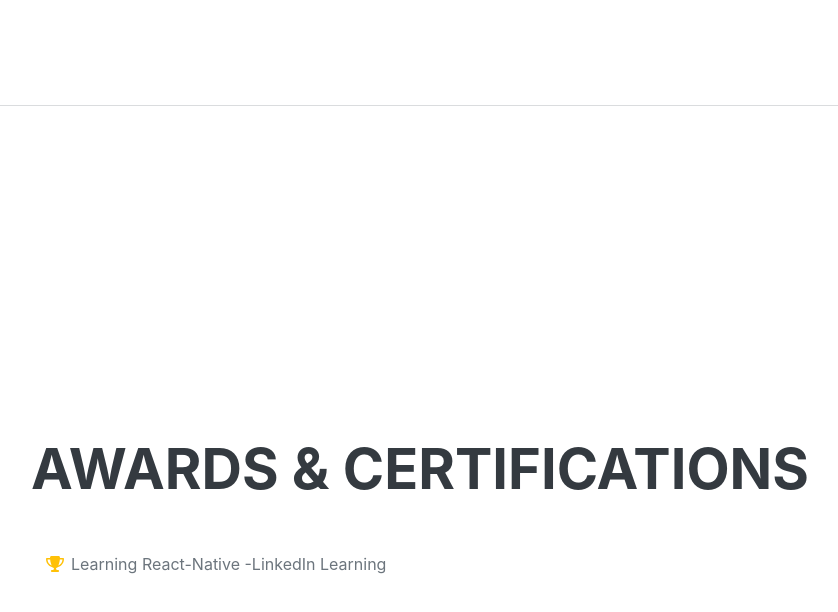
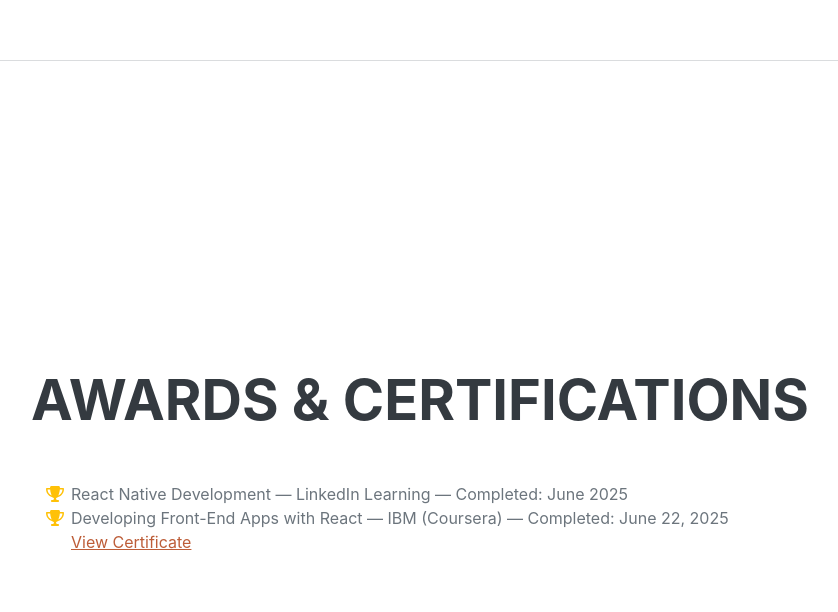
Before and after one commit to 22003495-WaiYanBhonePyae/Portfolio, a website: page dist/index.html in a window 1280 px wide. Shown: the part 4449-5061 px from the top of the page, without its empty margins (289-1127 px from the left). Drawn offline with nearby package versions, Linux system fonts and the light colour scheme; a web font is replaced by a local one.

Commit message:
Updated Awards & Certifications section

```diff
--- a/dist/index.html
+++ b/dist/index.html
@@ -137,7 +137,7 @@
                     <h2 class="mb-5">Skills</h2>
 
                     <!-- Programming Languages & Tools -->
-                    <div class="subheading mb-3">Programming Languages & Tools</div>
+
                     <div class="subheading mb-3">Programming Languages & Tools</div>
                     <ul class="list-inline dev-icons text-center">
                         <li class="list-inline-item mx-3">
@@ -221,13 +221,18 @@
         <ul class="fa-ul mb-0">
             <li>
                 <span class="fa-li"><i class="fas fa-trophy text-warning"></i></span>
-                            Learning React-Native -LinkedIn Learning
+                React Native Development — LinkedIn Learning — Completed: June 2025
             </li>
-
-
+            <li>
+                <span class="fa-li"><i class="fas fa-trophy text-warning"></i></span>
+                Developing Front-End Apps with React — IBM (Coursera) — Completed: June 22, 2025
+                <br>
+                <a href="https://coursera.org/verify/L9QTIGN899UQ" target="_blank">View Certificate</a>
+            </li>
         </ul>
     </div>
 </section>
+
         </div>
         <!-- Bootstrap core JS-->
         <script src="https://cdn.jsdelivr.net/npm/bootstrap@5.2.3/dist/js/bootstrap.bundle.min.js"></script>
```
Lines whose indentation alone changed are shown as unchanged.
